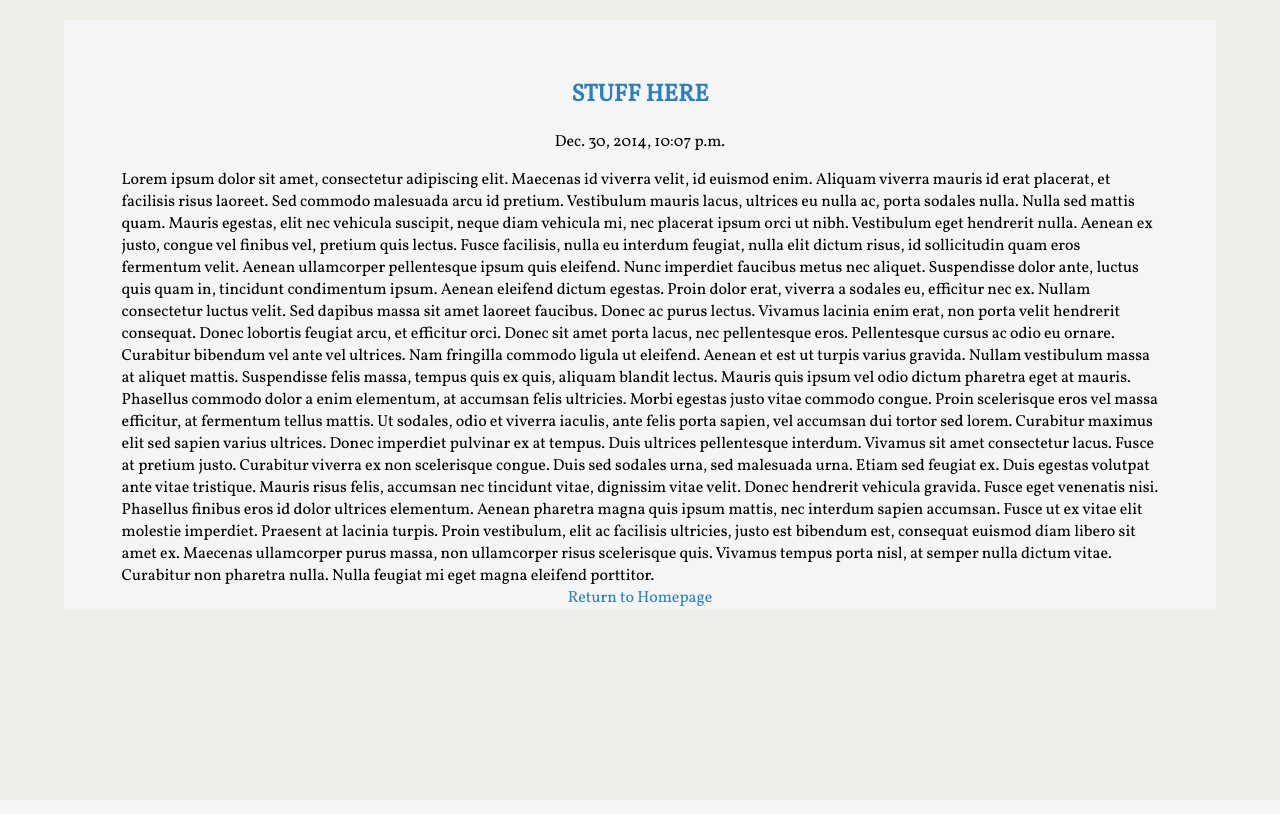
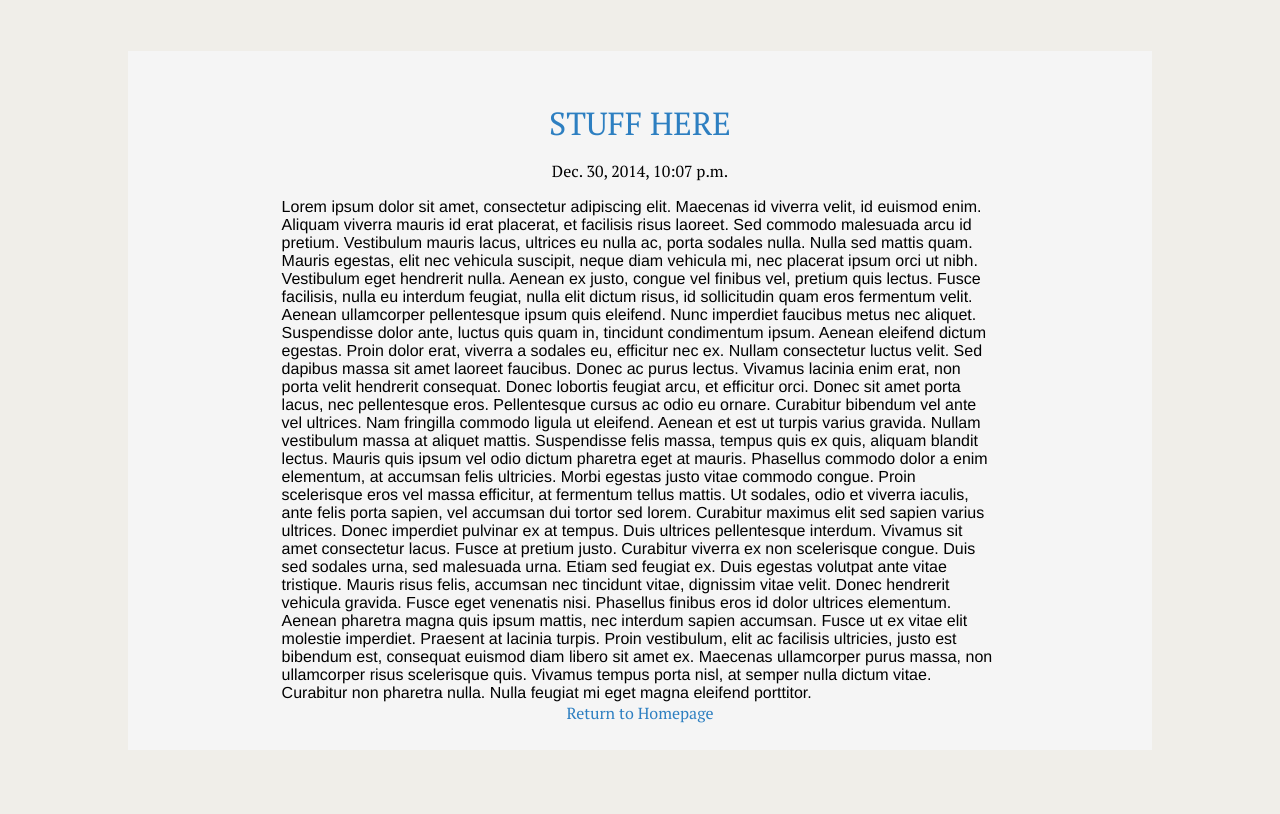
Before and after one commit to JohnPham92/official_site, a Django app: a page that uses templates/post.html in a window 1280 px wide. Before the commit the page ends 606 px from the top, so only its background shows below. Run offline with Django 3.2, Linux system fonts and the light colour scheme; data comes from the database, SQL or seed files in the repository; both versions use the stored data as it was after the commit; some libraries are stand-ins or nearby versions.

Commit message:
font and ga

```diff
--- a/static/css/mobilepost.css
+++ b/static/css/mobilepost.css
@@ -6,7 +6,7 @@ body {
 }
 
 #container {
-	font-family: 'Vollkorn', serif;
+	font-family: 'PT Serif', serif;
 	margin-left: auto;
 	margin-right: auto;
 }
@@ -21,6 +21,7 @@ h2 {
 	margin-right: auto;
 	min-height: 600px;
 	background-color: #f0eee9;
+	font-family: "HelveticaNeue-Light", "Helvetica Neue Light", "Helvetica Neue", Helvetica, Arial, "Lucida Grande", sans-serif;
 }
 
 #center_main{
@@ -30,6 +31,14 @@ h2 {
 	margin-right: auto;
 	overflow: hidden;
 	background-color: #f0eee9;
+}
+
+.entry_title{
+	text-align: center;
+	font-size: 200%;
+	color: #2D7FC1;
+	padding: 0px;
+	margin: 0px;
 }
 
 .entry {
--- a/static/css/post.css
+++ b/static/css/post.css
@@ -6,7 +6,7 @@ body {
 }
 
 #container {
-	font-family: 'Vollkorn', serif;
+	font-family: 'PT Serif', serif;
 	margin-left: auto;
 	margin-right: auto;
 }
@@ -19,7 +19,7 @@ h2 {
 #body_content{
 	margin-left: auto;
 	margin-right: auto;
-	min-height: 600px;
+	min-height: 400px;
 	background-color: #f0eee9;
 }
 
@@ -32,19 +32,31 @@ h2 {
 	background-color: #f0eee9;
 }
 
+.entry_title{
+	text-align: center;
+	font-size: 200%;
+	color: #2D7FC1;
+	margin-top: 5%;
+	padding-top: 5%;
+}
+
 .entry {
-	width: 90%;
+	width: 80%;
+	min-height: 300px;
 	margin-left: auto;
 	margin-right: auto;
 	background-color: #f5f5f5;
+	padding-bottom: 2%;
+	margin-bottom: 5%;
 }
 
 .post{
 	margin-left: auto;
 	margin-right: auto;
-	padding-left: 5%;
-	padding-right: 5%;
+	padding-left: 15%;
+	padding-right: 15%;
 	text-align: left;
+	font-family: "HelveticaNeue-Light", "Helvetica Neue Light", "Helvetica Neue", Helvetica, Arial, "Lucida Grande", sans-serif;
 }
 
 img {
@@ -52,7 +64,6 @@ img {
     height: auto;
     width: auto\9; /* ie8 */
 }
-
 
 
 a:link    {
--- a/templates/post.html
+++ b/templates/post.html
@@ -9,21 +9,33 @@
 	<head>
 		<title> John Pham </title>
 			<link rel="stylesheet" media="screen and (min-width: 480px)" href="{% static "css/post.css" %}">
-			<link href='https://fonts.googleapis.com/css?family=Vollkorn' rel='stylesheet' type='text/css'>
-			<link href='https://fonts.googleapis.com/css?family=Cabin' rel='stylesheet' type='text/css'>
+			<link href='http://fonts.googleapis.com/css?family=PT+Serif' rel='stylesheet' type='text/css'>
 			<link rel="stylesheet" media="screen and (max-width: 480px)" href="{% static "css/mobilepost.css" %}">
+
+			<script type="text/javascript">
+
+			  var _gaq = _gaq || [];
+			  _gaq.push(['_setAccount', 'UA-58116117-1']);
+			  _gaq.push(['_trackPageview']);
+
+			  (function() {
+			    var ga = document.createElement('script'); ga.type = 'text/javascript'; ga.async = true;
+			    ga.src = ('https:' == document.location.protocol ? 'https://ssl' : 'http://www') + '.google-analytics.com/ga.js';
+			    var s = document.getElementsByTagName('script')[0]; s.parentNode.insertBefore(ga, s);
+			  })();
+
+			</script>
 	</head>
 
 	<body>
+
 		<div id = "container">
 			<div id = "center_main">
 				<div id= "body_content">
 							<div class = "entry">
 									<div class="entry_title">
-										<h2>
 											<a href="{% url 'entry_detail' slug=object.slug %}">
 											{{ object.title }}</a>
-										</h2>
 									</div>
 									<p class="meta">
 										{{ object.created }}
```
Also changed, not shown: static/css/home.css (+5 -2 lines), static/css/mobilehome.css (+12 -12 lines), templates/home.html (+22 -3 lines), db.sqlite3.
